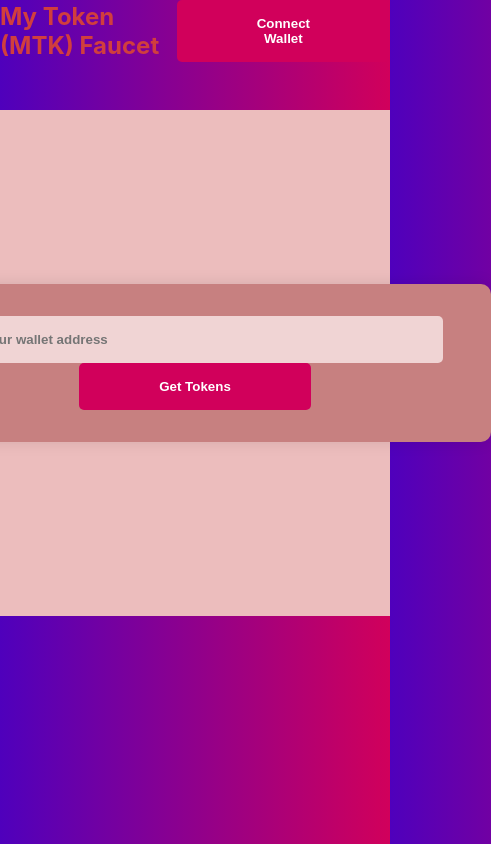
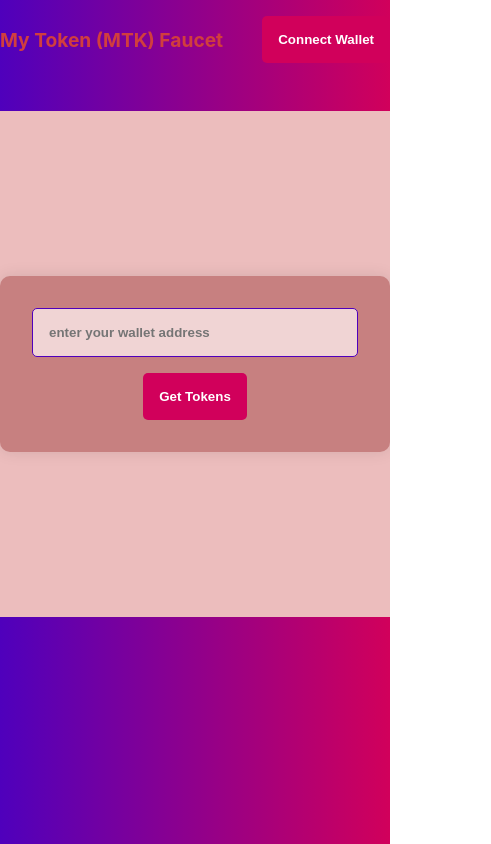
Before and after one commit to StRider733/faucet-ui, a React (Create React App) app: page / in a window 390 px wide. Shown: the whole page, 491 px wide, since content can reach past the window. Built offline with nearby package versions, Linux system fonts and the light colour scheme.

Commit message:
mobile responsive

```diff
--- a/src/App.css
+++ b/src/App.css
@@ -4,14 +4,14 @@ body {
 }
 
 .container {
-    background: linear-gradient(to right, #4F00BC, #D1005B);
-    display: flex;
-    justify-content: space-between;
-    align-items: center;
+  background: linear-gradient(to right, #4F00BC, #D1005B);
+  display: flex;
+  justify-content: space-between;
+  align-items: center;
 }
+
 /* Navbar styles */
 .navbar {
-
   box-shadow: 0 0 0em rgba(0, 0, 0, 0.1);
 }
 
@@ -39,6 +39,7 @@ body {
   background-color: #4F00BC;
   color: white;
 }
+
 /* Move Connect Wallet to the right */
 .navbar-menu {
   display: flex;
@@ -93,3 +94,37 @@ body {
   background-color: #4F00BC;
   cursor: pointer;
 }
+
+/* Mobile Styles */
+@media (max-width: 768px) {
+  .navbar {
+    flex-direction: column;
+    align-items: center;
+  }
+
+  .navbar-brand h1 {
+    margin-top: 1rem;
+    font-size: 1.2rem;
+  }
+
+  .navbar-menu {
+    margin-top: 1rem;
+  }
+
+
+.input {
+  background-color: #f0d4d4;
+  border-radius: 5px;
+  border: 1px solid #4F00BC;
+  color: #4F00BC;
+  font-weight: bold;
+  padding: 1rem;
+  width: 100%;
+  box-sizing: border-box;
+  margin-bottom: 1rem;
+}
+
+  .button {
+    padding: 1rem;
+  }
+}
```
